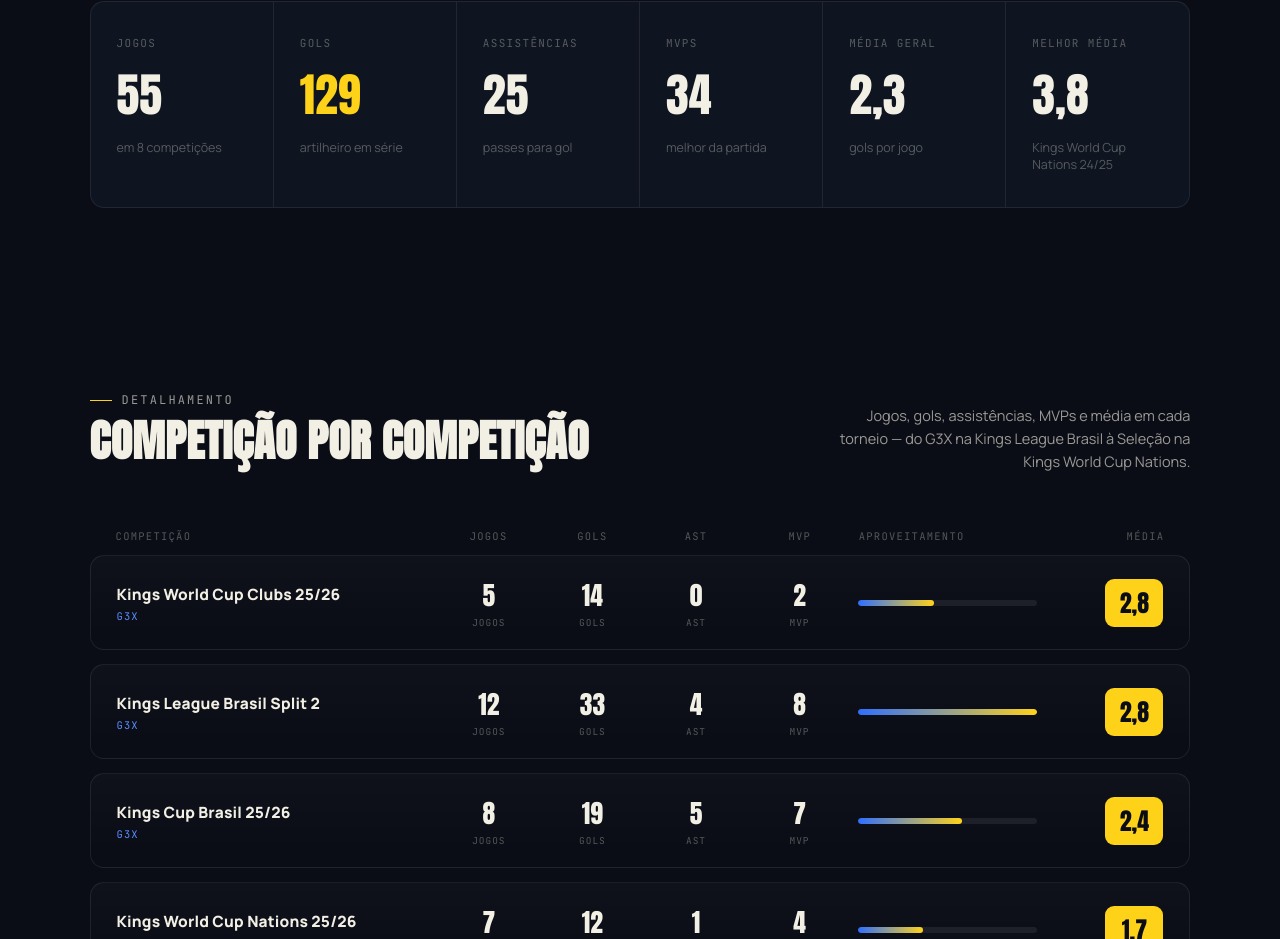
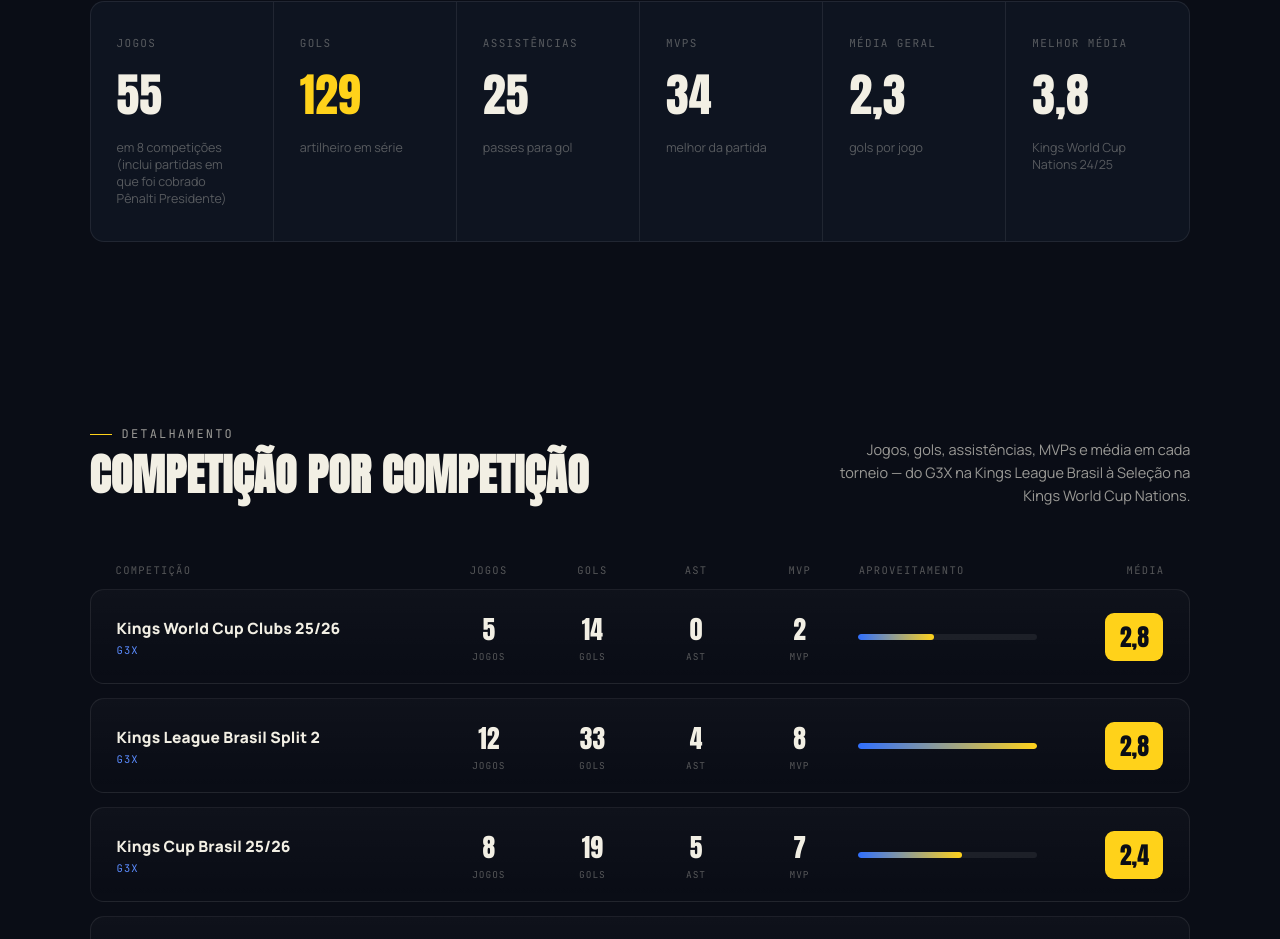
Before and after one commit to MatheusLetra/K9Stats, a React (Vite) app: page / in a window 1280 px wide. Shown: the part 4363-5302 px from the top of the page. Built offline with nearby package versions, Linux system fonts and the light colour scheme.

Commit message:
Update KpiSection.tsx

```diff
--- a/src/components/KpiSection.tsx
+++ b/src/components/KpiSection.tsx
@@ -37,7 +37,7 @@
         <KpiCard
           label="Jogos"
           target={totalJogos}
-          foot={`em ${data.length} competições`}
+          foot={`em ${data.length} competições (inclui partidas em que foi cobrado Pênalti Presidente)`}
         />
         <KpiCard
           label="Gols"
```
